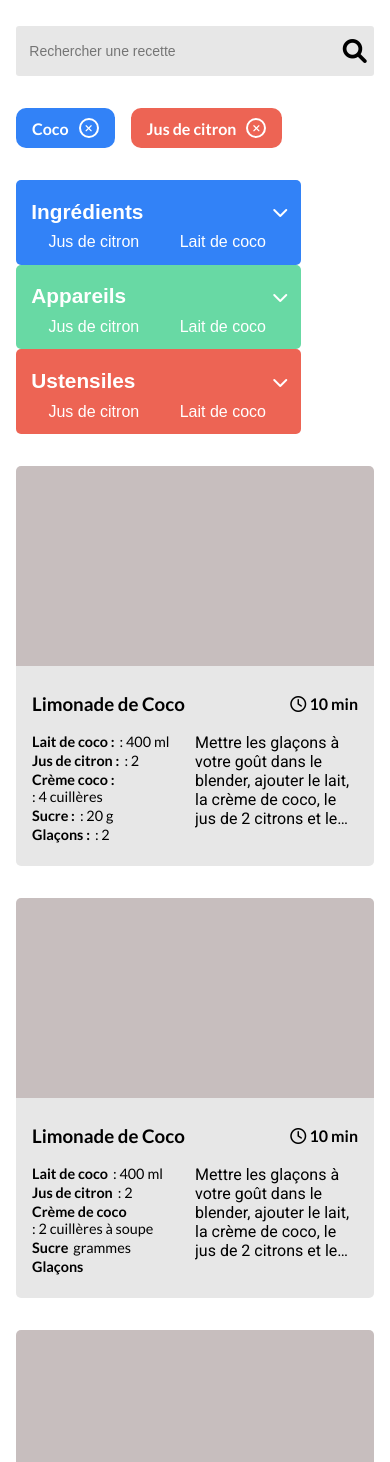
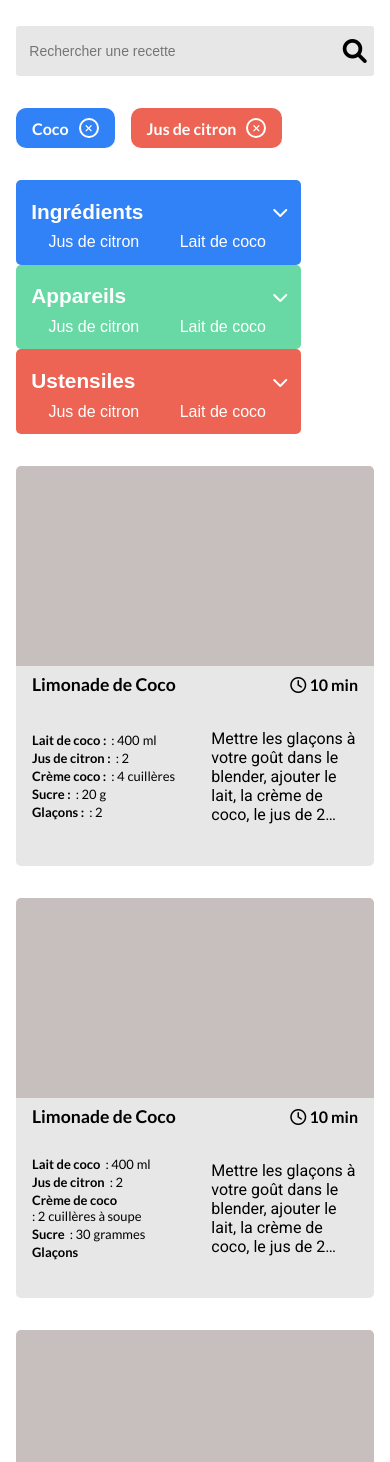
Before and after one commit to f4b4nd/FabienAndria_7_14032022, a plain HTML site: page index.html in a window 390 px wide. Shown: the part 138-1600 px from the top of the page. Drawn offline with Linux system fonts and the light colour scheme.

Commit message:
add breakpoints

```diff
--- a/data/recipes.js
+++ b/data/recipes.js
@@ -20,7 +20,7 @@ export default [
             },
             {
                 "ingredient" : "Sucre",
-                "quantite" : 30,
+                "quantity" : 30,
                 "unit" : "grammes"
             },
             {
@@ -52,7 +52,7 @@ export default [
             },
             {
                 "ingredient" : "Carotte",
-                "quantite" : 1
+                "quantity" : 1
             },
             {
                 "ingredient" : "Citron Vert",
--- a/styles/_card.scss
+++ b/styles/_card.scss
@@ -20,13 +20,22 @@
     height: 50%;
     background-color: $light-grey ;
     padding: 0.5em 1em;
+
+    display: flex;
+    flex-direction: column;
+    justify-content: space-between;
 }
 
 .card__body__header {
     display: flex;
+    flex-wrap: wrap;
     justify-content: space-between;
     align-items: center;
 
+    h3 {
+        font-size: 1.1em;
+        margin: 0;
+    }
 
     .fa-clock {
         color: black;
@@ -40,10 +49,12 @@
 .card__body__text {
     flex: 1;
     display: flex;
+    align-items: center;
     column-gap: 10px;
 
     ul.ingredients {
         flex: 1;
+        font-size: 0.9em;
 
         display: flex;
         flex-direction: column;
@@ -51,7 +62,7 @@
     }
 
     .description {
-        flex-basis: 50%;
+        flex-basis: 45%;
     }
 
 }
@@ -59,6 +70,7 @@
 .card__body__text .description p {
     margin: 0;
     font-family: 'Roboto', sans-serif;
+    font-size: 1em;
 
     display: -webkit-box;
     overflow: hidden;
--- a/styles/_constants.scss
+++ b/styles/_constants.scss
@@ -6,6 +6,10 @@ $dark-grey : #C7BEBE ;
 
 
 // BREAKPOINTS
+$xxl-minwidth : 1400px;
+$xl-maxwidth : $xxl-minwidth - 1px;
+$xl-minwidth : 1200px;
+$lg-maxwidth: $xl-minwidth - 1px;
 $lg-minwidth : 992px;
 $md-maxwidth : $lg-minwidth - 1px;
 $md-minwidth : 768px;
--- a/styles/index.scss
+++ b/styles/index.scss
@@ -51,7 +51,7 @@ main {
 
 .cards {
     display: grid;
-    grid-template-columns: repeat(3, 1fr);
+    grid-template-columns: repeat(3, minmax(320px, 1fr));
     gap: 2em 1em;
 }
 
@@ -67,3 +67,22 @@ main {
     }
 
 }
+
+
+@media screen and (min-width: $md-minwidth) and (max-width: $lg-maxwidth) {
+
+    main {
+        margin: 2em 1em;
+    }
+
+    .cards {
+        grid-template-columns: repeat(2, 1fr);
+    }
+
+}
+
+@media screen and (min-width: $xl-minwidth) and (max-width: $xl-maxwidth) {
+    main {
+        margin: 2em 2em;
+    }
+}
```
Also changed, not shown: styles/index.css, 1 other file.
